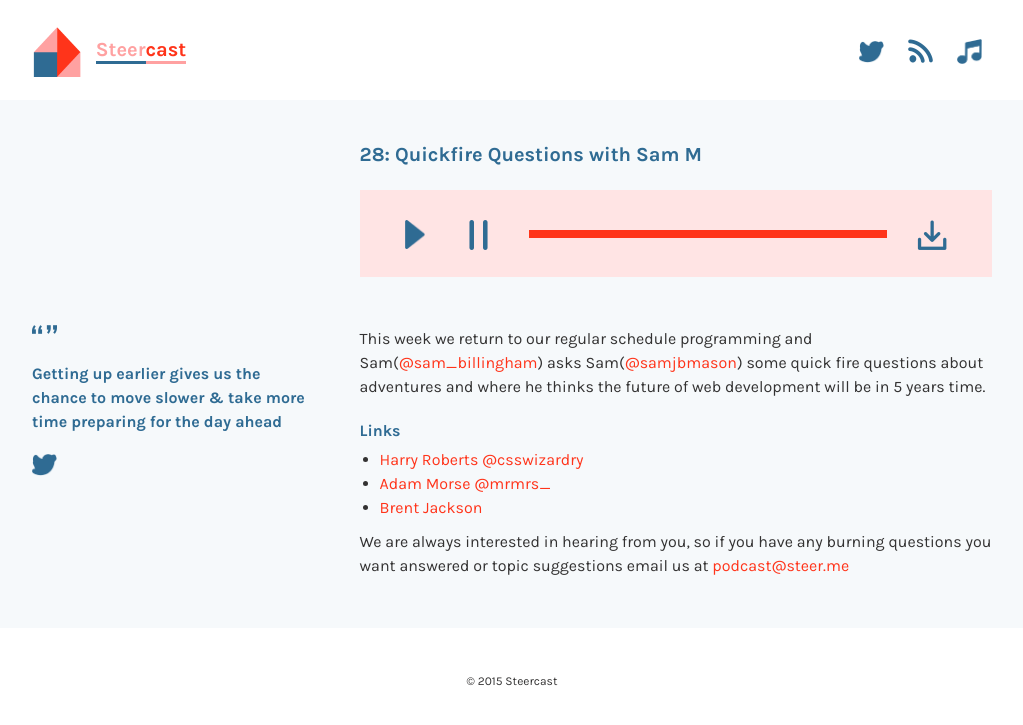
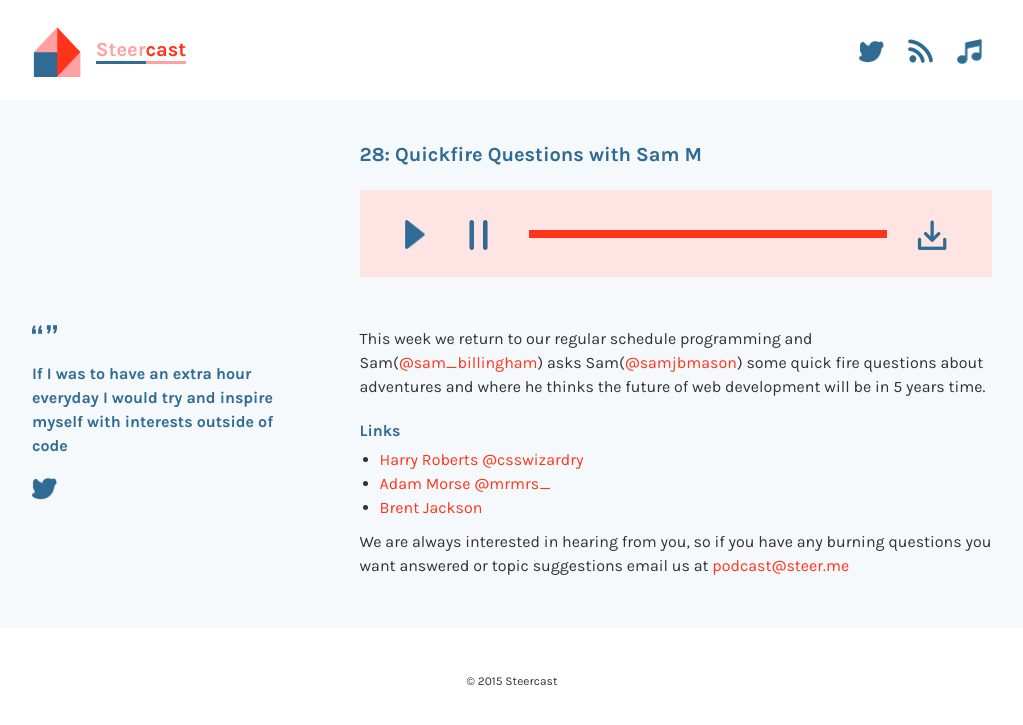
Before and after one commit to vivienney/podcast, a Jekyll site: the page built from _episodes/28.markdown, in a window 1280 px wide. Shown: the top 725 px of the page, without its empty margins (128-1151 px from the left). Built offline with Jekyll 4.4.1, drawn with Linux system fonts in a browser that asks for light colours.

Commit message:
Update summary and quote

```diff
--- a/_episodes/28.markdown
+++ b/_episodes/28.markdown
@@ -3,12 +3,12 @@
 title: "28"
 long_title: "28: Quickfire Questions with Sam M"
 date: 2015-07-13 10:00:00
-quote: "Getting up earlier gives us the chance to move slower & take more time preparing for the day ahead"
+quote: "If I was to have an extra hour everyday I would try and inspire myself with interests outside of code"
 audio_link: "http://steer-podcast.s3-eu-west-1.amazonaws.com/28.mp3"
 # Details for RSS Feed
 duration: "38:58" # duration in minutes:seconds
 length: 37406429   # size in bytes
-summary: "This week Sam M asks Sam B some quick fire questions covering everything from VR to sleep patterns and productivity tips for budding developers."
+summary: "This week Sam B asks Sam M some quick fire questions about adventures and where he thinks the future of web development will be in 5 years time."
 
 # The main content cant be more than 4,000 characters
 ---
```
